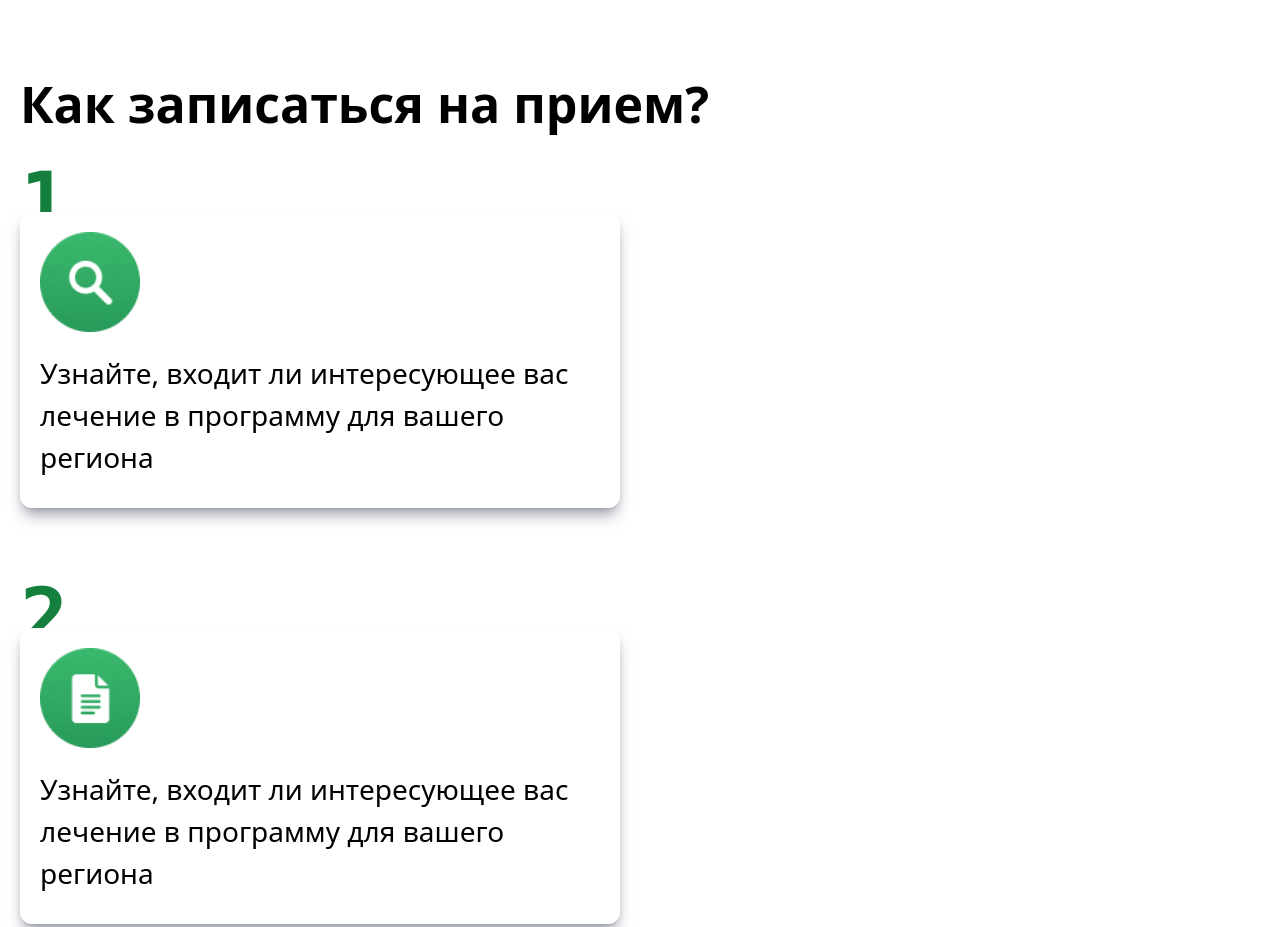
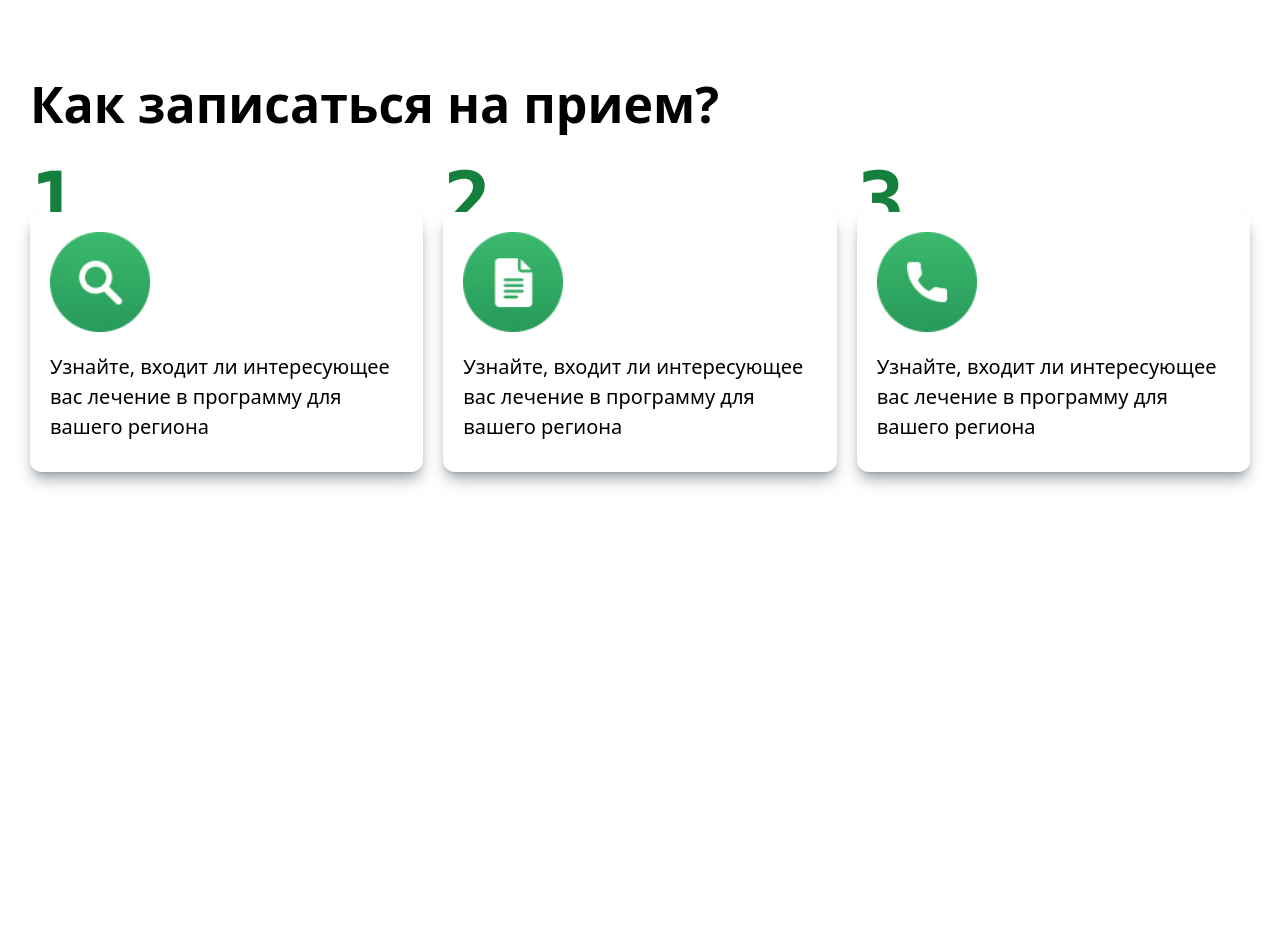
Before and after one commit to Sobir87/Examen, a website: page src/index.html in a window 1280 px wide. Shown: the part 2160-3087 px from the top of the page. After the commit the page ends 2682 px from the top, so only its background shows below. Drawn offline with Linux system fonts and the light colour scheme.

Commit message:
With media

```diff
--- a/src/index.html
+++ b/src/index.html
@@ -129,34 +129,38 @@
                 </div>
             </div>
         </section>
-        <section class="mt-[70px] ">
+        <section class="mt-[70px] max-w-[1240px] m-auto ">
             <h1 class="font-bold text-[50px] ml-[10px]">Как записаться на прием?</h1>
-            <div class="m-auto px-[10px] ">
+            <div class="lg:flex">
+                <div class=" px-[10px] ">
                     <b class="text-[80px] font-mono font-bold text-green-700">1</b>
-                <div
-                    class="relative z-[2] top-[-50px] px-[20px] pb-[30px] pt-[40px] w-[600px] rounded-xl bg-white
-                    shadow-lg shadow-gray-500/60 flex-col space-y-[20px]">
+                    <div class="relative z-[2] top-[-50px] px-[20px] pb-[30px] pt-[40px]  rounded-xl bg-white
+                    shadow-lg shadow-gray-500/60 flex-col space-y-[20px] ">
                         <img class="h-[100px] mt-[-20px]" src="./Frame 153.png" alt="">
-                    <p class="text-[28px]">Узнайте, входит ли интересующее вас лечение в программу для вашего региона
+                        <p class="text-[20px]">Узнайте, входит ли интересующее вас лечение в программу для вашего
+                            региона
                         </p>
                     </div>
                 </div>
-            <div class="m-auto px-[10px]">
+                <div class=" px-[10px]">
                     <b class="text-[80px] font-mono font-bold text-green-700">2</b>
                     <div
-                    class="relative z-[2] top-[-50px] px-[20px] pb-[30px] space-y-[20px] pt-[40px] w-[600px] rounded-xl bg-white shadow-lg shadow-gray-500/60">
+                        class="relative z-[2] top-[-50px] px-[20px] pb-[30px] space-y-[20px] pt-[40px]  rounded-xl bg-white shadow-lg shadow-gray-500/60">
                         <img class="h-[100px] mt-[-20px]" src="./Group 160.png" alt="">
-                    <p class="text-[28px]">Узнайте, входит ли интересующее вас лечение в программу для вашего региона
+                        <p class="text-[20px]">Узнайте, входит ли интересующее вас лечение в программу для вашего
+                            региона
                         </p>
                     </div>
                 </div>
-            <div class="m-auto px-[10px]">
+                <div class="     px-[10px] ">
                     <b class="text-[80px] font-mono font-bold text-green-700">3</b>
                     <div
-                    class="relative z-[2] top-[-50px] px-[20px] pb-[30px] pt-[40px] space-y-[20px] w-[600px] rounded-xl bg-white shadow-lg shadow-gray-500/60">
+                        class="relative z-[2] top-[-50px] px-[20px] pb-[30px] pt-[40px] space-y-[20px]  rounded-xl bg-white shadow-lg shadow-gray-500/60">
                         <img class="h-[100px] mt-[-20px]" src="./Frame 153 (1).png" alt="">
-                    <p class="text-[28px]">Узнайте, входит ли интересующее вас лечение в программу для вашего региона
+                        <p class="text-[20px]">Узнайте, входит ли интересующее вас лечение в программу для вашего
+                            региона
                         </p>
+                    </div>
                 </div>
             </div>
         </section>
```
Also changed, not shown: src/output.css. Lines whose indentation alone changed are shown as unchanged.
